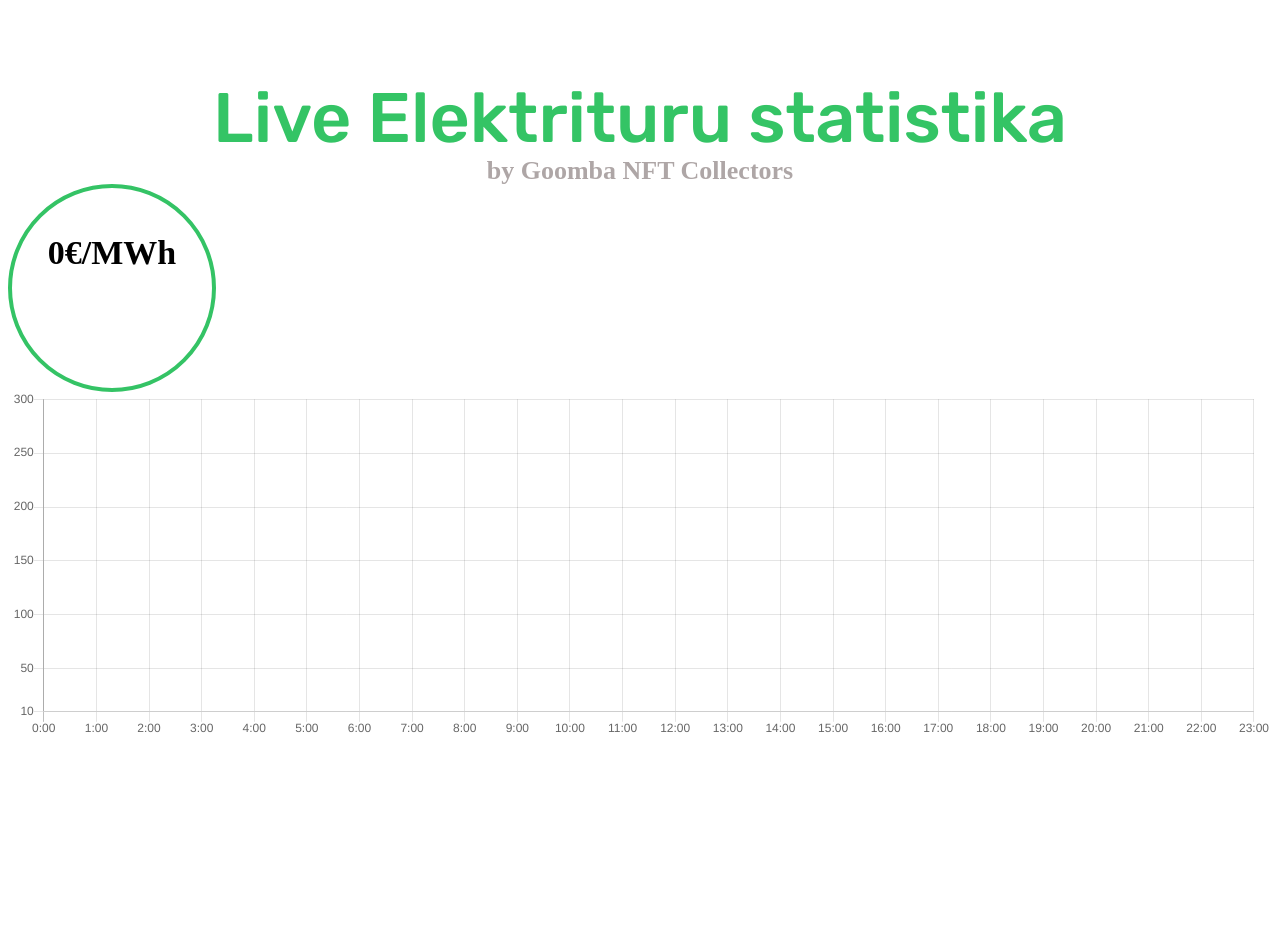
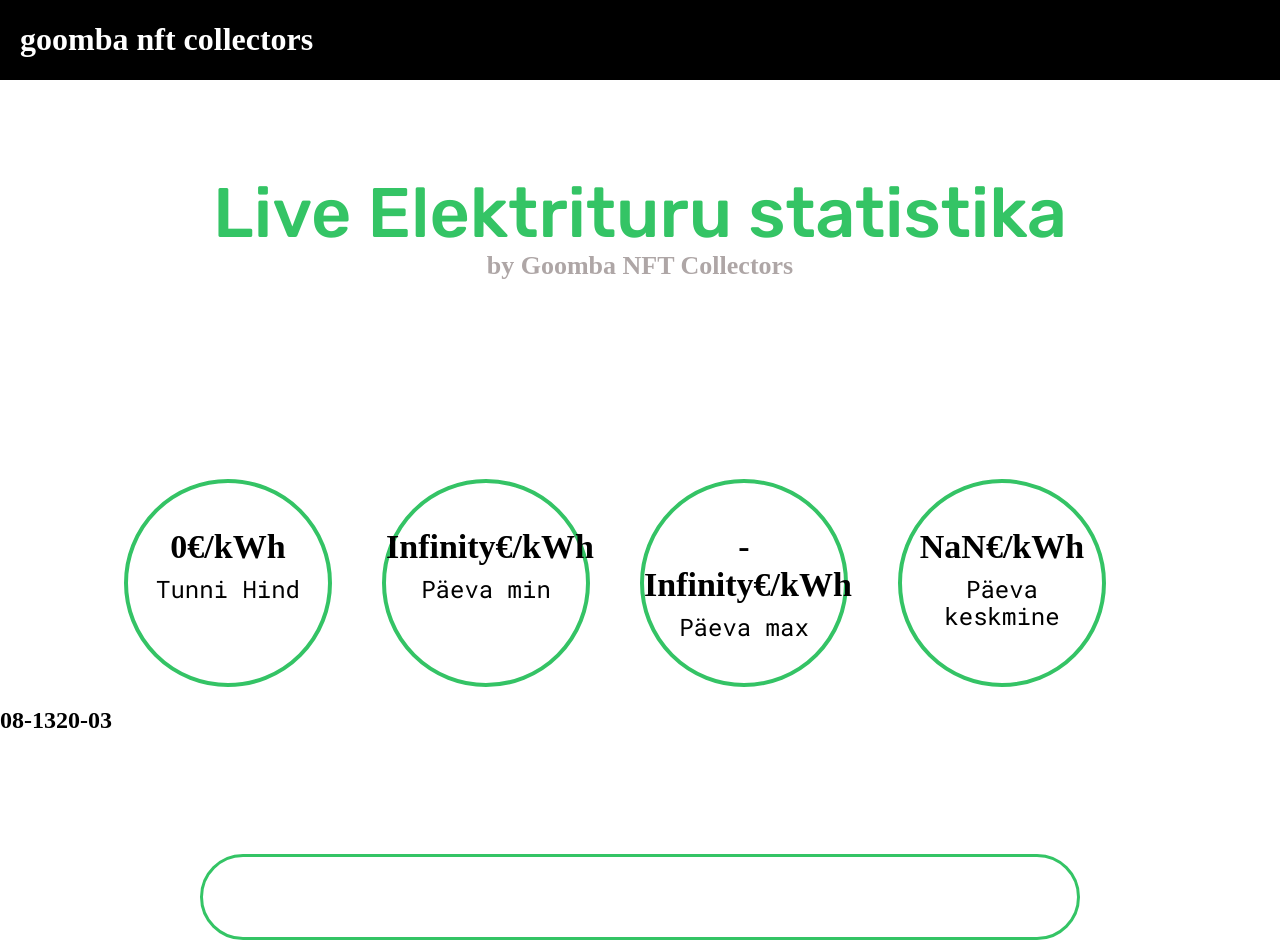
Before and after one commit to Kutsevoistlus/GPM, a website: page front/index.html in a window 1280 px wide. Shown: the top 943 px of the page. Before the commit the page ends 800 px from the top, so only its background shows below. Drawn offline with nearby package versions, Linux system fonts and the light colour scheme; no server answers.

Commit message:
VOIS-22 Recieved prices + progress with home page

```diff
--- a/front/header.html
+++ b/front/header.html
@@ -3,7 +3,7 @@
 <link rel="stylesheet" href="style.css">
 <body>
 <header>
-    <h1>A heading here</h1>
+    <h1 class="header-logo">goomba nft collectors</h1>
 </header>
 </body>
 </html>
--- a/front/index.html
+++ b/front/index.html
@@ -5,11 +5,12 @@
     <link rel="preconnect" href="https://fonts.googleapis.com">
     <link rel="preconnect" href="https://fonts.gstatic.com" crossorigin>
     <link href="https://fonts.googleapis.com/css2?family=Rubik:wght@500&display=swap" rel="stylesheet">
+    <link href="https://fonts.googleapis.com/css2?family=Roboto+Mono&display=swap" rel="stylesheet">
     <meta charset="UTF-8">
     <title>GPM</title>
 </head>
 <body>
-<div id="header" ></div>
+<div id="header"></div>
 <h1 class="main-title">Live Elektrituru statistika</h1>
 <p class="team-name">by Goomba NFT Collectors</p>
 
@@ -18,17 +19,53 @@
     <script> document.write(new Date().toLocaleDateString()); </script>
 </div>
  -->
+<div class="container">
 
-<div class="day-prices">
-    <div class="hour-price">
-        <h4 id="hour-price">€/kWh</h4>
+    <div class="day-prices">
+        <div class="hour-price">
+            <h4 id="hour-price">€/kWh</h4>
+            <h4 class="price-text">Tunni Hind</h4>
+        </div>
     </div>
+
+    <div class="day-prices">
+        <div class="hour-price">
+            <h4 id="min-price">€/kWh</h4>
+            <h4 class="price-text">Päeva min</h4>
+        </div>
+    </div>
+
+
+    <div class="day-prices">
+        <div class="hour-price">
+            <h4 id="max-price">€/kWh</h4>
+            <h4 class="price-text">Päeva max</h4>
+        </div>
+    </div>
+
+
+    <div class="day-prices">
+        <div class="hour-price">
+            <h4 id="avg-price">€/kWh</h4>
+            <h4 class="price-text">Päeva keskmine</h4>
+        </div>
+    </div>
+
+
 </div>
+
+<div>
+    <div class="consumption-time">
+        <h2>08-13</h2>
+        <h2>20-03</h2>
+    </div>
+    <div class="consumption-container"></div>
+</div>
+
 
 <div class="graph">
     <canvas id="myChart" style="height:350px;max-height:1000px;width:100%;max-width:2000px"></canvas>
 </div>
-
 
 
 <!--Import Chart for graph-->
--- a/front/script.js
+++ b/front/script.js
@@ -23,6 +23,9 @@ let graph = new Chart("myChart", {
 
 let prices = [];
 let currentPrice = 0;
+let minPrice = 0;
+let maxPrice = 0;
+let avgPrice = 0;
 fetch("http://localhost:3000/prices").then(res => res.json()).then(function(e){prices = e; currentPrice = prices[new Date().getHours()]});
 setTimeout(function(){
     let array = [];
@@ -32,5 +35,12 @@ setTimeout(function(){
     graph.data.labels = array;
     graph.data.datasets[0].data = prices;
     graph.update();
-    document.querySelector("#hour-price").textContent = currentPrice+"€/MWh"
+    document.querySelector("#hour-price").textContent = currentPrice+"€/kWh"
+    minPrice = Math.min(...prices)
+    document.querySelector("#min-price").textContent = minPrice+"€/kWh"
+    maxPrice = Math.max(...prices)
+    document.querySelector("#max-price").textContent = maxPrice+"€/kWh"
+    avgPrice = (prices.reduce((a, b) => a + b, 0) /prices.length).toPrecision(3)
+    document.querySelector("#avg-price").textContent = avgPrice+"€/kWh"
+
     },150)
--- a/front/style.css
+++ b/front/style.css
@@ -1,7 +1,27 @@
 body {
     background-color: white;
+margin: 0;
+    padding: 0;
+
 }
+
+header{
+    padding: 0;
+    background-color: black;
+    position: fixed;
+    z-index: 1;
+    top: 0;
+    width:100%;
+}
+
+.header-logo{
+    margin-left: 20px;
+    color: white;
+}
+
+
 .main-title {
+    margin-top: 200px;
     margin-bottom: 25px;
     font-family: 'Rubik', sans-serif;;
     font-style: normal;
@@ -15,7 +35,7 @@ body {
 
 }
 
-.team-name{
+.team-name {
     margin: 0;
     align-items: center;
     text-align: center;
@@ -40,20 +60,65 @@ body {
     color: #000000;
 }
 
+.container {
+    margin-top: 200px;
+    display: flex;
+    flex-direction: row;
+    justify-content: center;
+    align-items: center;
+    text-align: center;
+}
 
-.hour-price{
+.day-prices {
+    margin-right: 50px;
     height: 200px;
     width: 200px;
     border-radius: 50%;
     border: 4px solid #34C365;
 }
 
-h4{
+
+#hour-price,
+#avg-price,
+#min-price,
+#max-price
+{
+    margin-bottom: 10px;
+}
+
+
+.price-text {
+    font-family: 'Roboto Mono', monospace;
+    font-weight: 500;
+    margin: 0;
+    font-style: normal;
+    font-size: 24px;
+    line-height: 27px;
+    align-items: center;
+    text-align: center;
+}
+
+h4 {
     align-items: center;
     text-align: center;
     font-size: 34px;
 }
 
-h1 {
-    color: white;
+.graph{
+    align-items: center;
+    text-align: center;
+    display: flex;
+    justify-content: center;
 }
+
+.consumption-time{
+    display: flex;
+    flex-direction: row;
+}
+
+.consumption-container{
+margin: 100px 200px 100px 200px;
+    height: 80px ;
+    border: 3px solid #34C465;
+    border-radius: 60px;
+}
```
